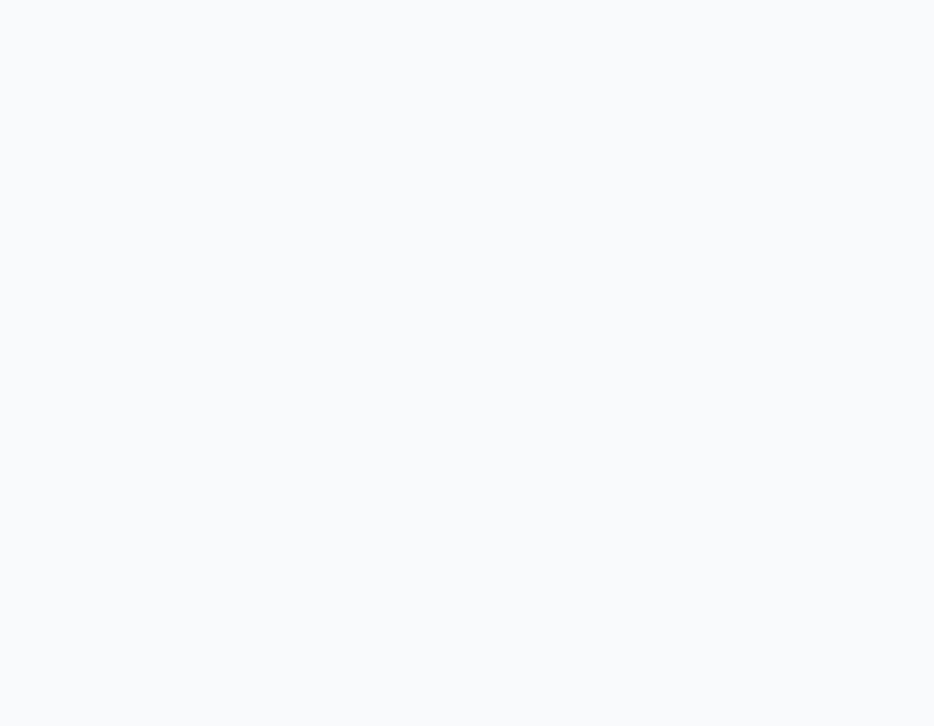
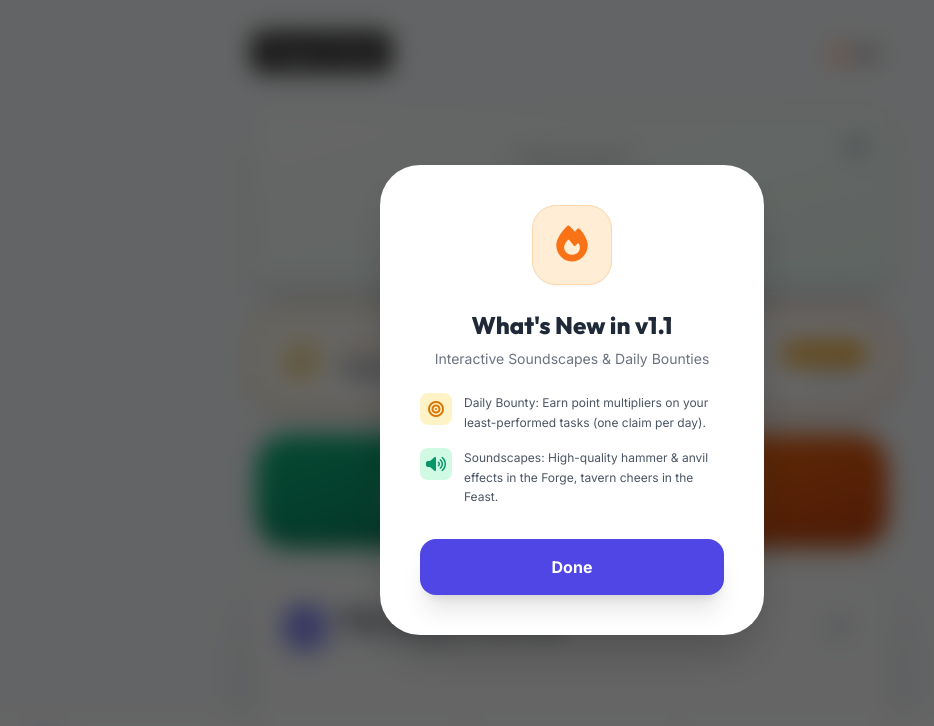
Before and after one commit to DeadEndDrip/Forge-Feast, a plain HTML site: page index.html in a window 1280 px wide. Shown: the top 726 px of the page, without its empty margins (68-1002 px from the left). Drawn offline with nearby package versions, Linux system fonts and the light colour scheme; the site is published under a folder, as on GitHub Pages, so addresses that start at the root find nothing.

Commit message:
Update index.html

```diff
--- a/index.html
+++ b/index.html
@@ -147,7 +147,6 @@
         }
     </style>
 
-<link rel="stylesheet" href="/index.css">
 <script type="importmap">
 {
   "imports": {
@@ -158,7 +157,7 @@
   }
 }
 </script>
-  <script type="module" crossorigin src="/assets/index-C2RELKFu.js"></script>
+  <script type="module" crossorigin src="assets/index-C2RELKFu.js"></script>
 </head>
 <body class="bg-slate-50 dark:bg-slate-950 text-slate-900 dark:text-slate-100">
     <div id="root"></div>
```
